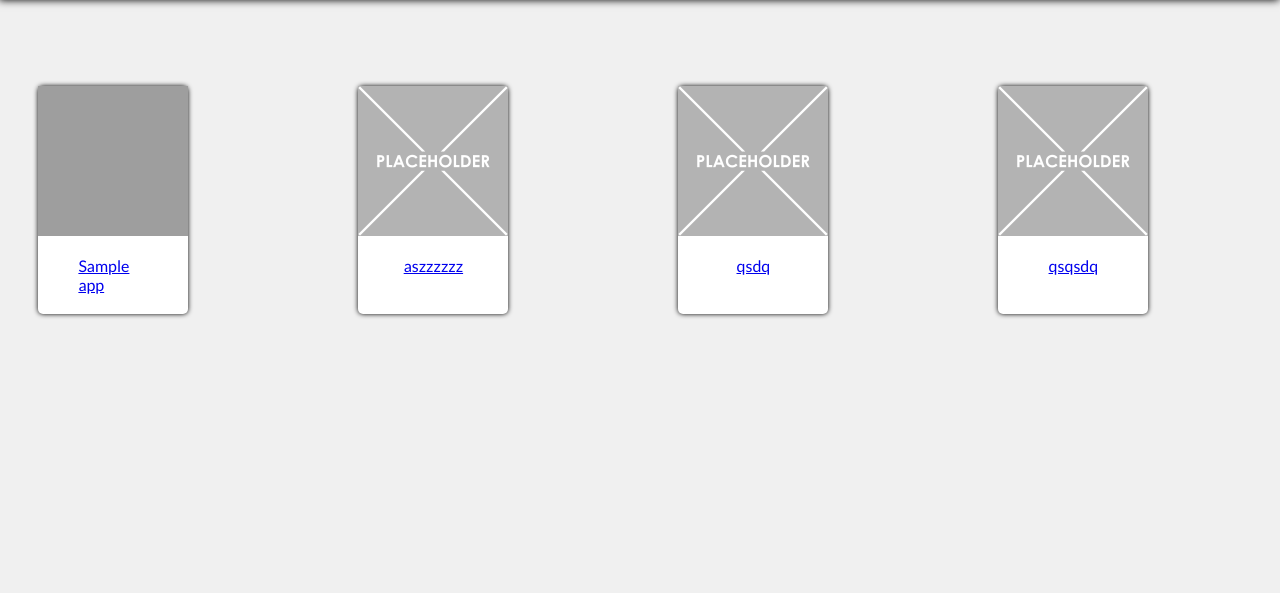
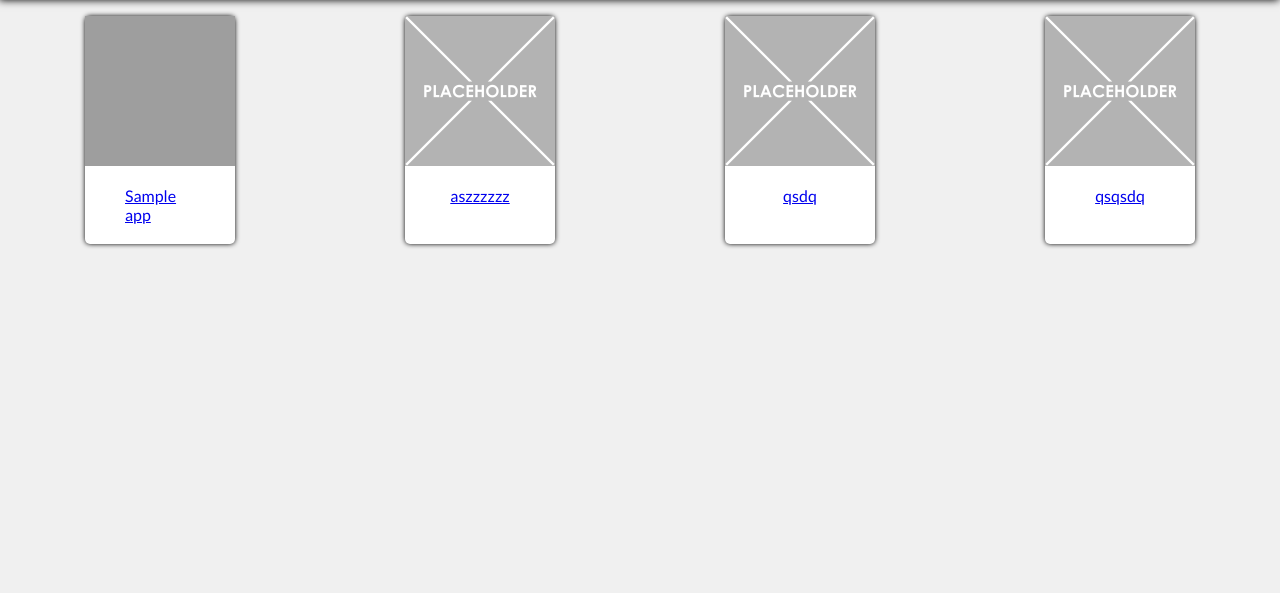
Before and after one commit to MartinClaudel/appStore, a PHP site: page / in a window 1280 px wide. Shown: the part 56-649 px from the top of the page. Run offline with PHP 8.4, Linux system fonts and the light colour scheme; data comes from the database, SQL or seed files in the repository; grey boxes are pictures that could not be loaded.

Commit message:
front-end corrections

```diff
--- a/css/style.css
+++ b/css/style.css
@@ -422,7 +422,6 @@ footer{
     justify-content: space-around;
     flex-wrap: wrap;
     position:relative;
-    top:6vh;
 }
 
 .app_list.store .app{
@@ -439,8 +438,11 @@ footer{
 }
 
 .app_list.store a{
-    margin:3vw;
+    margin : 2vh 5vw 2vh 5vw;
     flex-grow:1;
+    display:flex;
+    flex-direction: row;
+    justify-content: space-around;
 }
 
 
```
Lines whose indentation alone changed are shown as unchanged.
